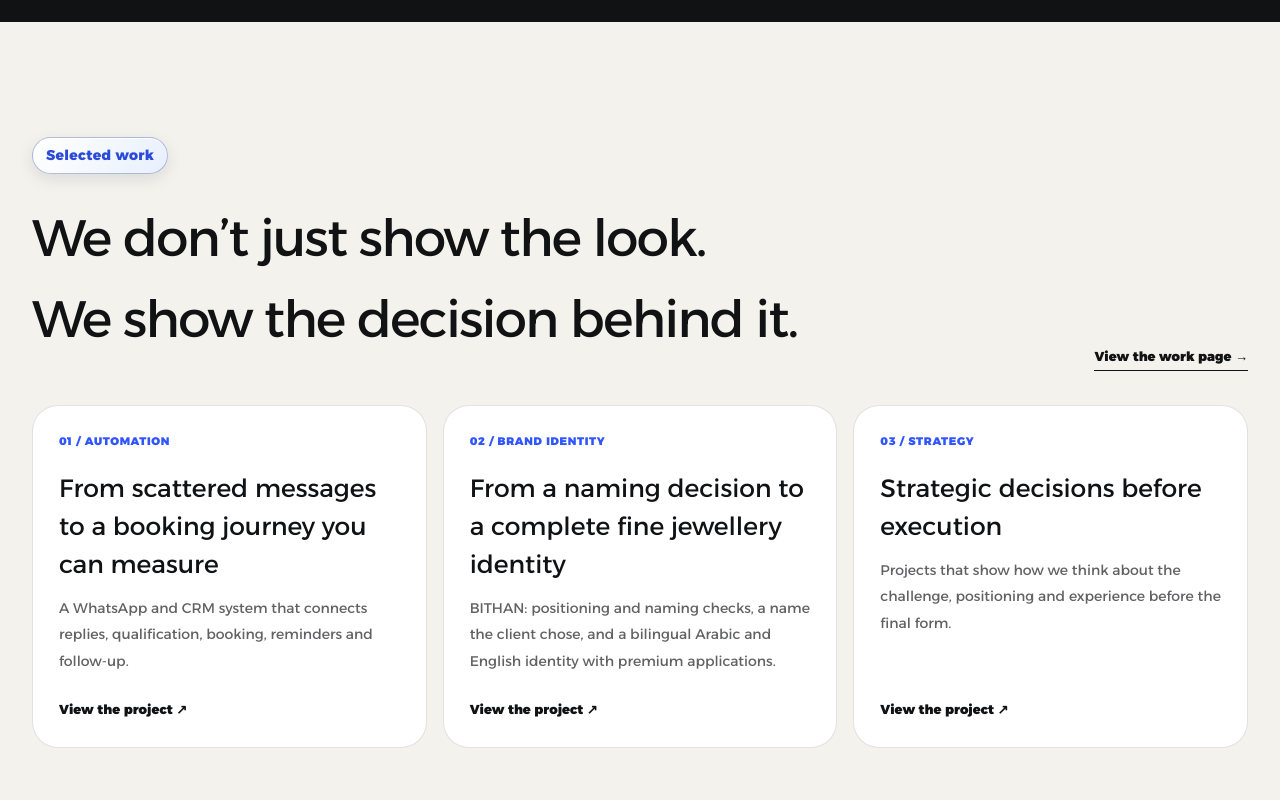
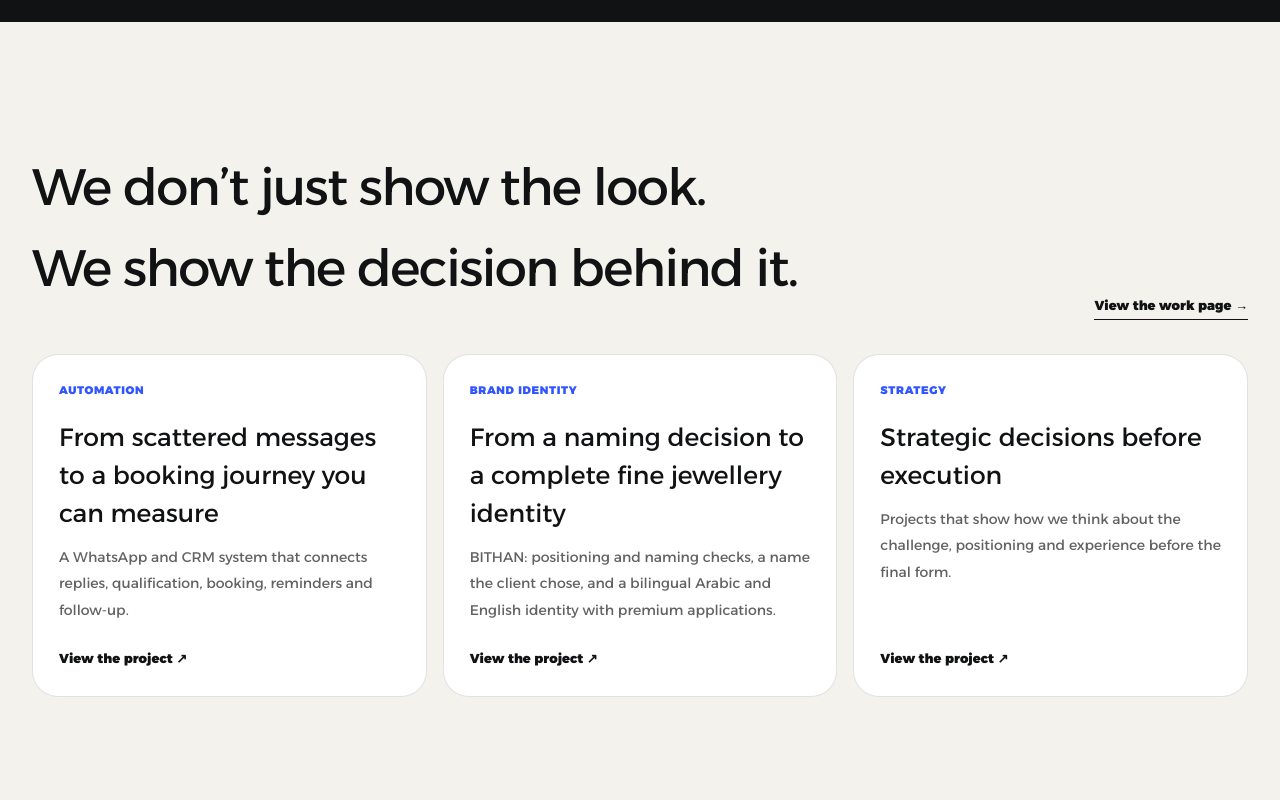
Before and after one commit to mohammedrashad2011-ui/Dewank-2026-website, a Next.js app: page /en in a window 1280 px wide. Shown: the part 3280-4080 px from the top of the page. Built offline with nearby package versions, Linux system fonts and the light colour scheme.

Commit message:
Remove decorative English homepage/services counters and empty glass headings

```diff
--- a/app/(en)/en/page.tsx
+++ b/app/(en)/en/page.tsx
@@ -219,7 +219,7 @@ export default function Home() {
             {services.map((service) => (
               <Link id={`home-${service.tone}`} href={service.href} className={`service-card ${service.tone}`} key={service.n}>
                 <div className="card-top">
-                  <span>{service.n}</span>
+
                   <small>{service.en}</small>
                   <b>↗</b>
                 </div>
@@ -257,7 +257,7 @@ export default function Home() {
       <section className="home-work-preview shell" aria-labelledby="home-work-title">
         <div className="home-work-head">
           <div>
-            <span className="section-label">Selected work</span>
+
             <h2 id="home-work-title">
               We don&rsquo;t just show the look.
               <br />
@@ -272,7 +272,7 @@ export default function Home() {
           {selectedWork.map((item) => (
             <Link className="home-work-card" href={item.href} key={item.n}>
               <small>
-                {item.n} / {item.label}
+                {item.label}
               </small>
               <h3>{item.title}</h3>
               <p>{item.text}</p>
@@ -301,9 +301,8 @@ export default function Home() {
             </p>
           </div>
           <div className="method-list">
-            {method.map(([no, title, text]) => (
-              <div key={no}>
-                <span>{no}</span>
+            {method.map(([, title, text]) => (
+              <div key={title}>
                 <strong>{title}</strong>
                 <p>{text}</p>
               </div>
@@ -313,7 +312,7 @@ export default function Home() {
       </section>
 
       <section className="home-growth-summary shell" aria-labelledby="home-growth-summary-title">
-        <span className="section-label">The Dewank system</span>
+
         <h2 id="home-growth-summary-title">From the first impression to the follow-up after the enquiry.</h2>
         <p>
           We connect brand strategy, content, ads, websites, SEO, WhatsApp and CRM so each step serves the next, rather
```
